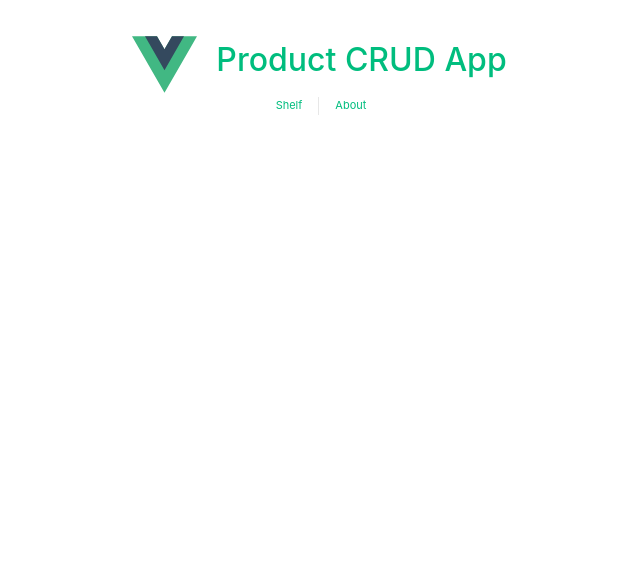
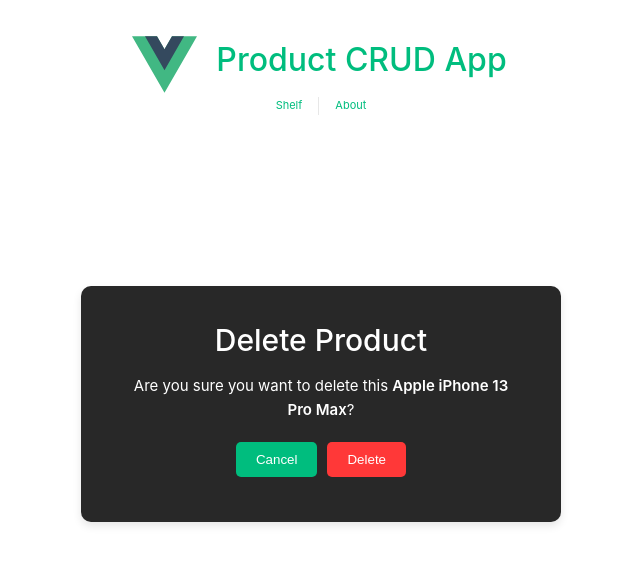
Before and after one commit to Kairu009/Product, a Vue app: page /DeleteProduct/1 in a window 1280 px wide. Shown: the top 564 px of the page, without its empty margins (319-959 px from the left). Built offline with nearby package versions, Linux system fonts and the light colour scheme.

Commit message:
small changes on DeletedProduct.vue

```diff
--- a/src/components/DeleteProduct.vue
+++ b/src/components/DeleteProduct.vue
@@ -2,20 +2,42 @@
   <div class="delete-product-container">
     <div class="delete-product-card">
       <h2>Delete Product</h2>
-      <p>Are you sure you want to delete this product?</p>
-      <button @click="deleteProduct">Delete</button>
+      <p>
+        Are you sure you want to delete this
+        <strong>{{ deletedProduct.name }}</strong
+        >?
+      </p>
+      <div class="buttons">
+        <button class="cancel" @click="cancelDelete">Cancel</button>
+        <button class="confirm" @click="confirmDelete">Delete</button>
+      </div>
     </div>
   </div>
 </template>
 
 <script>
-  import { mapActions } from "vuex";
+import { mapActions, mapState } from "vuex";
 
 export default {
+  data() {
+    return {
+      deletedProduct: {},
+    };
+  },
+  created() {
+    // Retrieve the product to be deleted based on the route parameter
+    const productId = parseInt(this.$route.params.id);
+    this.deletedProduct = this.bookShelf.find(
+      (product) => product.id === productId
+    );
+  },
   methods: {
     ...mapActions(["deleteProductAction"]),
-      deleteProduct() {
-        this.deleteProductAction(this.productId)
+    confirmDelete() {
+      const productId = parseInt(this.$route.params.id);
+      const productName = this.deletedProduct.name;
+      if (confirm(`Are you sure you want to delete ${productName}?`)) {
+        this.deleteProductAction(productId)
           .then(() => {
             // Product deleted successfully, navigate back to the product list
             this.$router.push({ name: "productList" });
@@ -24,12 +46,15 @@
             console.error("Failed to delete product:", error);
             // Handle error appropriately
           });
+      }
+    },
+    cancelDelete() {
+      // Redirect back to the product list
+      this.$router.push({ name: "productList" });
     },
   },
   computed: {
-      productId() {
-        return parseInt(this.$route.params.id);
-      },
+    ...mapState(["bookShelf"]),
   },
 };
 </script>
@@ -39,34 +64,53 @@
   display: flex;
   justify-content: center;
   align-items: center;
-  height: 100vh;
-  background-color: white;
+  height: 50vh;
+  margin-top: 13rem;
 }
 
 .delete-product-card {
+  text-align: center;
   background-color: #282828;
   color: #fff;
-  padding: 20px;
+  padding: 40px;
   border-radius: 10px;
   box-shadow: 0 4px 8px rgba(0, 0, 0, 0.1);
   margin-top: -285px;
+  width: 30rem;
 }
 
 .delete-product-card h2 {
+  margin-top: -10px;
   margin-bottom: 10px;
 }
 
+.delete-product-card strong {
+  font-weight: 600;
+}
+
 .delete-product-card button {
-  background-color: #ff3838;
   color: #fff;
   border: none;
+  margin: 5px;
+  margin-top: 20px;
   padding: 10px 20px;
   border-radius: 5px;
   cursor: pointer;
   transition: background-color 0.3s ease;
 }
 
-.delete-product-card button:hover {
-  background-color: #ff0000;
+.delete-product-card .confirm {
+  background-color: #ff3838;
+}
+
+.delete-product-card .cancel {
+  background: hsla(160, 100%, 37%, 1);
+}
+
+.delete-product-card .confirm:hover {
+  background-color: hsla(0, 100%, 30%, 1);
+}
+.delete-product-card .cancel:hover {
+  background: hsla(160, 100%, 30%, 1);
 }
 </style>
--- a/src/router/index.js
+++ b/src/router/index.js
@@ -20,7 +20,7 @@
       component: AddProduct,
     },
     {
-      path: "/DeleteProduct",
+      path: "/DeleteProduct/:id",
       name: "deleteProduct",
       component: DeleteProduct,
     },
```
Also changed, not shown: src/components/TheWelcome.vue (+60 -27 lines). Lines whose indentation alone changed are shown as unchanged.
